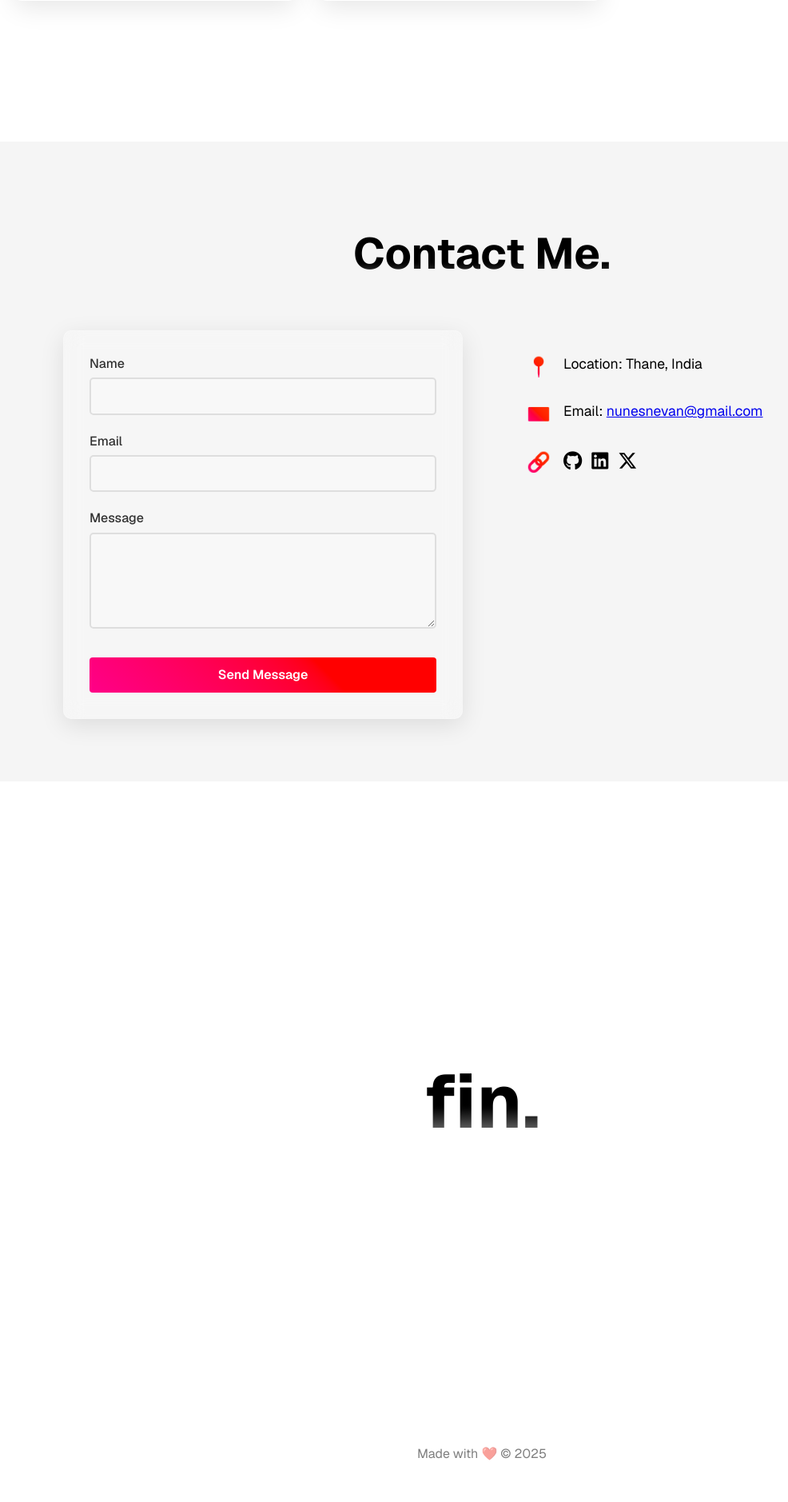
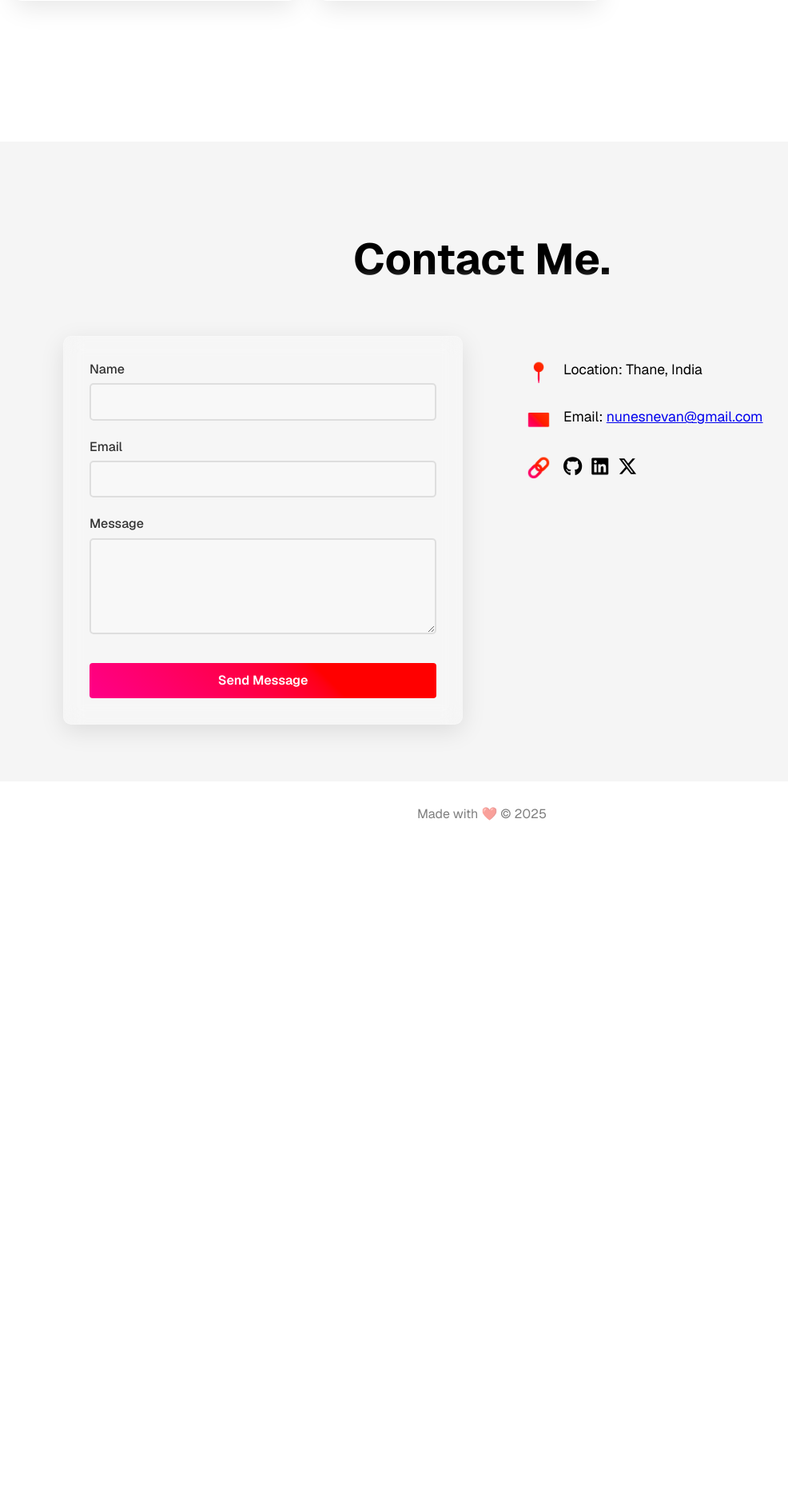
Before and after one commit to NevanNunes/Portfolio, a Django app: page / in a window 1280 px wide. Shown: the part 3434-5312 px from the top of the page at 80% size, without its empty margins (37-1023 px from the left). After the commit the page ends 4460 px from the top, so only its background shows below. Run offline with Django 5.2, Linux system fonts and the light colour scheme; data comes from the database, SQL or seed files in the repository; data that the repository does not hold is empty.

Commit message:
Update index.html

```diff
--- a/templates/index.html
+++ b/templates/index.html
@@ -108,9 +108,7 @@
           </div>
     </section>
 
-    <section id="ending">
-      <h2 class="fluid">fin.</h2>
-    </section>
+
   </main>
 
   <footer>Made with ❤️ &copy; 2025</footer>
```
